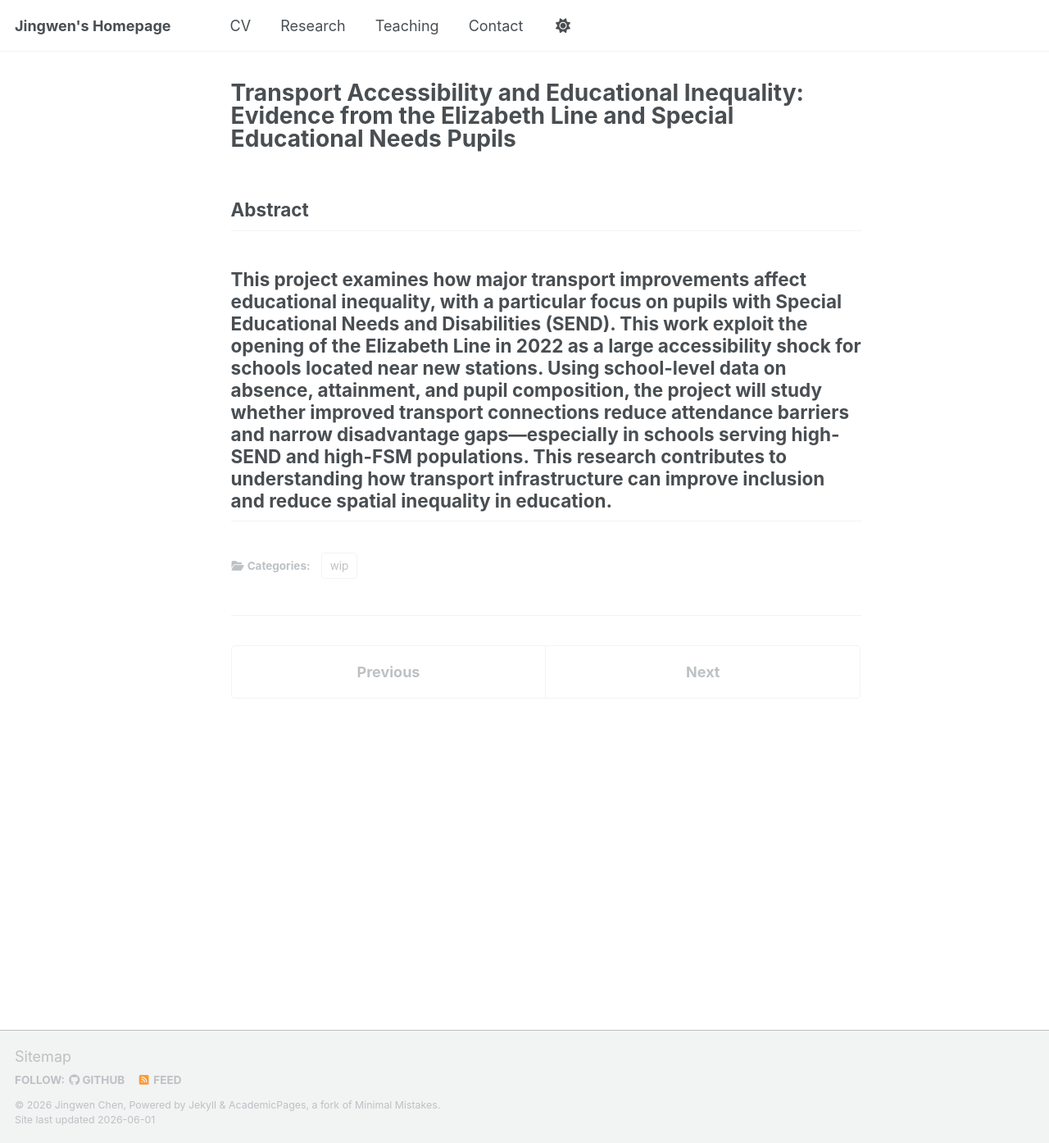
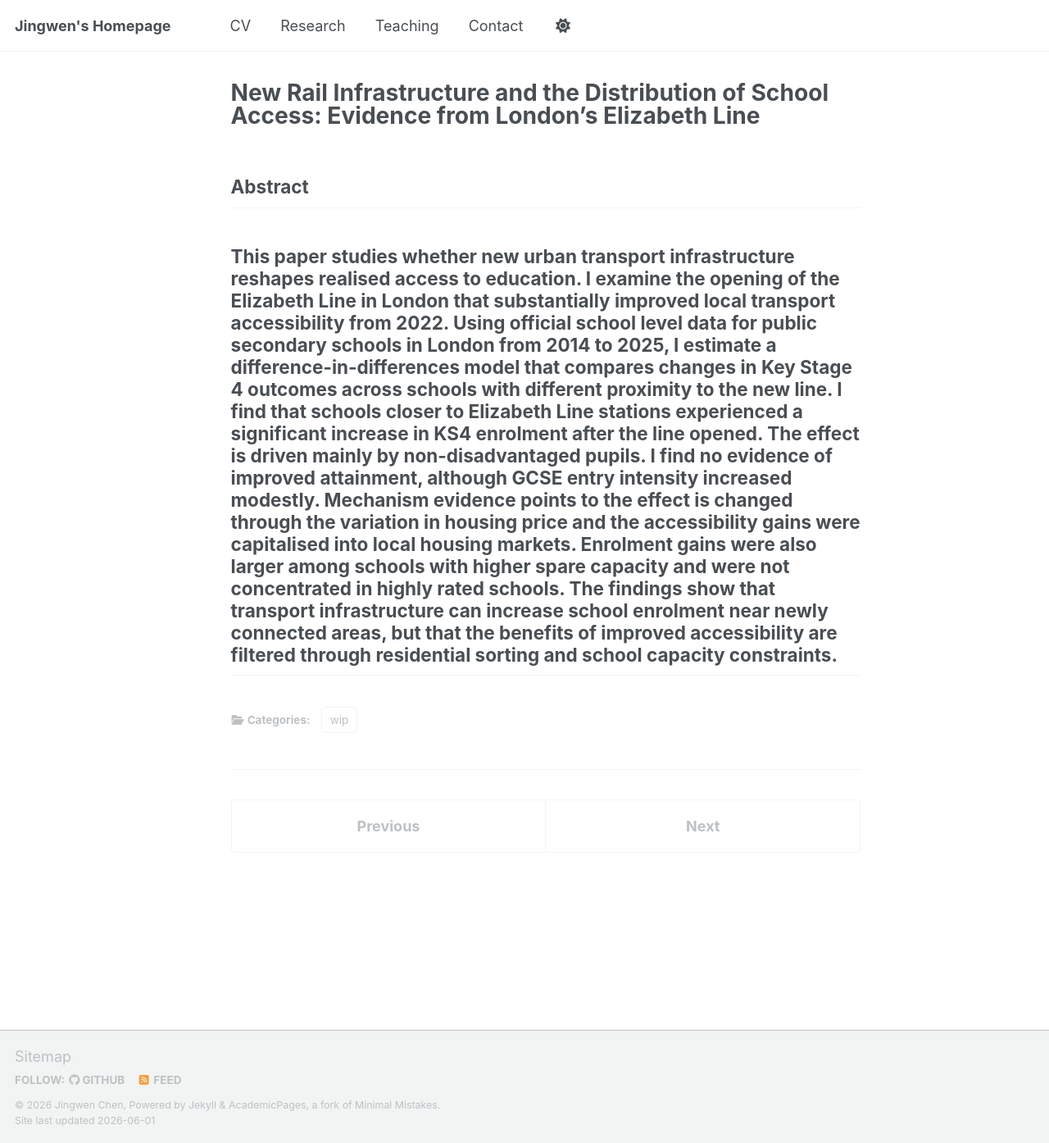
Before and after one commit to jingwenchen0903/jingwenchen0903.github.io, a Jekyll site: the page built from _research/2025-wip.md, in a window 1280 px wide and 1394 px high. Shown: the whole window at 82% size. Built offline with Jekyll 4.4.1, drawn with Linux system fonts in a browser that asks for light colours; a script that is not in the unit is left out.

Commit message:
Update 2025-wip.md

```diff
--- a/_research/2025-wip.md
+++ b/_research/2025-wip.md
@@ -1,15 +1,15 @@
 ---
 layout: single
-title: "Transport Accessibility and Educational Inequality: Evidence from the Elizabeth Line and Special Educational Needs Pupils"
+title: "New Rail Infrastructure and the Distribution of School Access: Evidence from London’s Elizabeth Line"
 collection: research
 category: wip
 #permalink: /research/jmp
 date: 2025-01-01
 show_date: false
-excerpt: "This project examines how major transport improvements affect educational inequality, with a particular focus on pupils with Special Educational Needs and Disabilities (SEND). This work exploit the opening of the Elizabeth Line in 2022 as a large accessibility shock for schools located near new stations. Using school-level data on absence, attainment, and pupil composition, the project will study whether improved transport connections reduce attendance barriers and narrow disadvantage gaps—especially in schools serving high-SEND and high-FSM populations. This research contributes to understanding how transport infrastructure can improve inclusion and reduce spatial inequality in education."
+excerpt: "This paper studies whether new urban transport infrastructure reshapes realised access to education. I examine the opening of the Elizabeth Line in London that substantially improved local transport accessibility from 2022. Using official school level data for public secondary schools in London from 2014 to 2025, I estimate a difference-in-differences model that compares changes in Key Stage 4 outcomes across schools with different proximity to the new line. I find that schools closer to Elizabeth Line stations experienced a significant increase in KS4 enrolment after the line opened. The effect is driven mainly by non-disadvantaged pupils. I find no evidence of improved attainment, although GCSE entry intensity increased modestly. Mechanism evidence points to the effect is changed through the variation in housing price and the accessibility gains were capitalised into local housing markets. Enrolment gains were also larger among schools with higher spare capacity and were not concentrated in highly rated schools. The findings show that transport infrastructure can increase school enrolment near newly connected areas, but that the benefits of improved accessibility are filtered through residential sorting and school capacity constraints."
 ---
 
 ## Abstract
 
-This project examines how major transport improvements affect educational inequality, with a particular focus on pupils with Special Educational Needs and Disabilities (SEND). This work exploit the opening of the Elizabeth Line in 2022 as a large accessibility shock for schools located near new stations. Using school-level data on absence, attainment, and pupil composition, the project will study whether improved transport connections reduce attendance barriers and narrow disadvantage gaps—especially in schools serving high-SEND and high-FSM populations. This research contributes to understanding how transport infrastructure can improve inclusion and reduce spatial inequality in education.
+This paper studies whether new urban transport infrastructure reshapes realised access to education. I examine the opening of the Elizabeth Line in London that substantially improved local transport accessibility from 2022. Using official school level data for public secondary schools in London from 2014 to 2025, I estimate a difference-in-differences model that compares changes in Key Stage 4 outcomes across schools with different proximity to the new line. I find that schools closer to Elizabeth Line stations experienced a significant increase in KS4 enrolment after the line opened. The effect is driven mainly by non-disadvantaged pupils. I find no evidence of improved attainment, although GCSE entry intensity increased modestly. Mechanism evidence points to the effect is changed through the variation in housing price and the accessibility gains were capitalised into local housing markets. Enrolment gains were also larger among schools with higher spare capacity and were not concentrated in highly rated schools. The findings show that transport infrastructure can increase school enrolment near newly connected areas, but that the benefits of improved accessibility are filtered through residential sorting and school capacity constraints.
 ---
```
